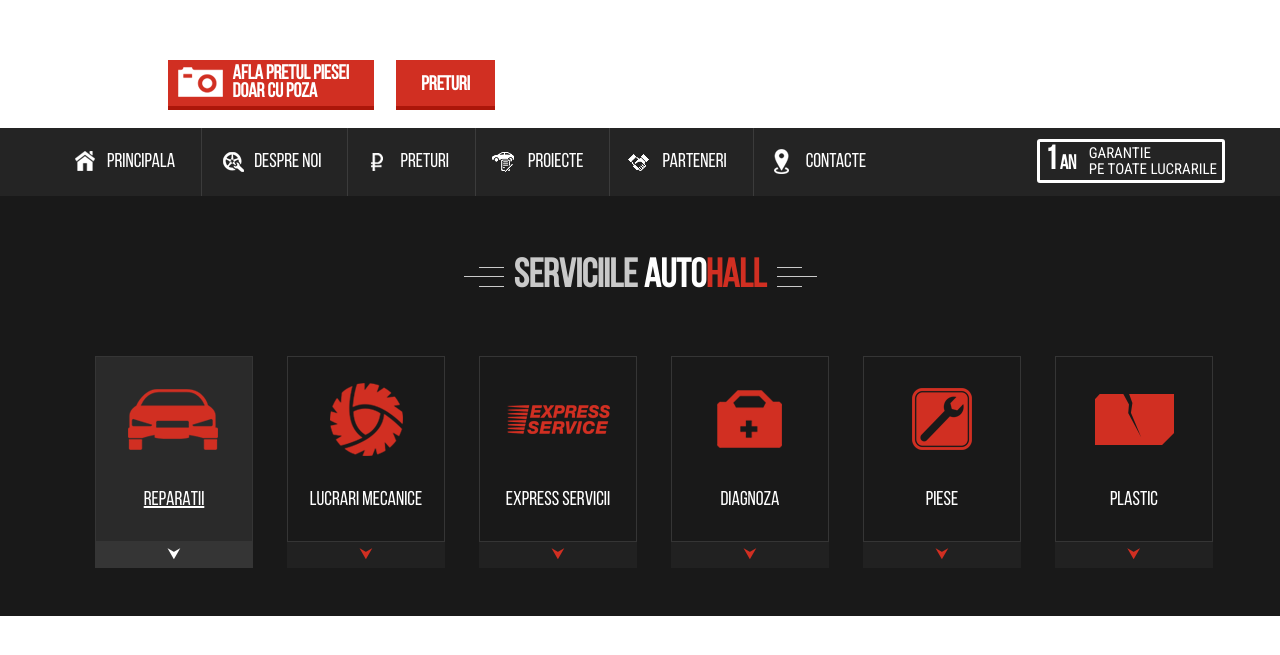
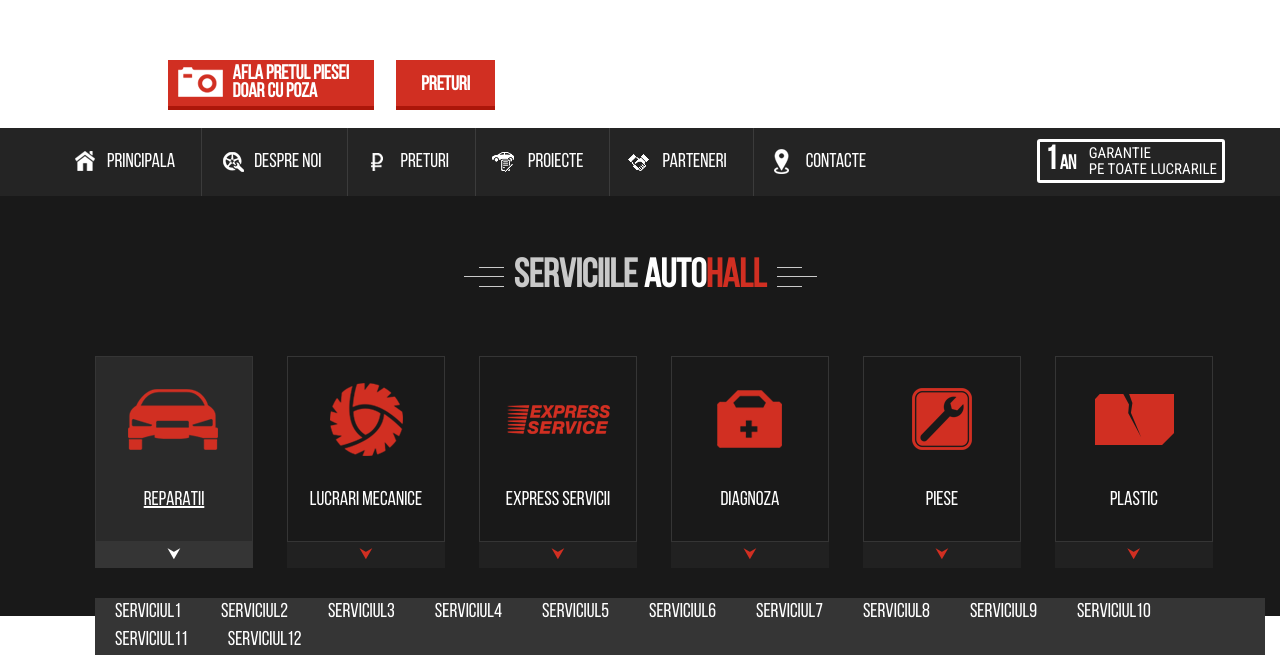
Before and after one commit to sashabolgarin/auto.ru-bootstrap-, a plain HTML site: page index.html in a window 1280 px wide. Shown: the part 602-1257 px from the top of the page. Before the commit the page ends 1218 px from the top, so only its background shows below. Drawn offline with Linux system fonts and the light colour scheme.

Commit message:
am frecat putin bila si nu am facut nimic normal

```diff
--- a/css/main.css
+++ b/css/main.css
@@ -365,6 +365,7 @@ header .button {
 
 .mc_wrap {
 	list-style: none;
+	position: relative;
 }
 
 .mc_item h4 {
@@ -408,3 +409,30 @@ span.arrow {
 .toggle:hover span.arrow {
 	color: #d12f22;
 }
+
+.mc_item_wrap > ul {
+	position: absolute;
+	width: 100%;
+}
+
+.mc_item_wrap.active > ul li {
+	float: left;
+	font-family: "BebasRegular";
+}
+
+.mc_item_wrap.active > ul {
+	list-style-type:none;
+	margin: 0;
+	padding: 0;
+}
+
+.mc_item_wrap.active > ul li a {
+	padding: 0 20px;
+	font-size: 20px;
+}
+
+body .mc_wrap .mc_item_wrap ul {
+	background-color: #353535;
+	margin-top: 30px;
+	text-align: center;
+}
--- a/index.html
+++ b/index.html
@@ -126,7 +126,44 @@
 							<span class="arrow">&#11167;</span>
 						</div>
 
-						<ul></ul>
+						<ul>
+							<li>
+								<a href="">serviciul1</a>
+							</li>
+							<li>
+								<a href="">serviciul2 </a>
+							</li>
+							<li>
+								<a href="">serviciul3</a>
+							</li>
+							<li>
+								<a href="">serviciul4</a>
+							</li>
+							<li>
+								<a href="">serviciul5</a>
+							</li>
+							<li>
+								<a href="">serviciul6</a>
+							</li>
+							<li>
+								<a href="">serviciul7</a>
+							</li>
+							<li>
+								<a href="">serviciul8</a>
+							</li>
+							<li>
+								<a href="">serviciul9</a>
+							</li>
+							<li>
+								<a href="">serviciul10</a>
+							</li>
+							<li>
+								<a href="">serviciul11</a>
+							</li>
+							<li>
+								<a href="">serviciul12</a>
+							</li>
+						</ul>
 					</li>
 
 					<li class="mc_item_wrap">
```
